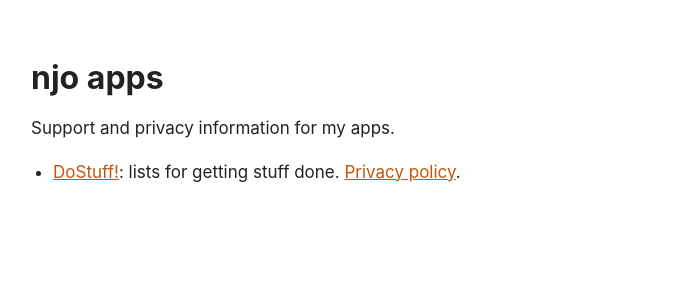
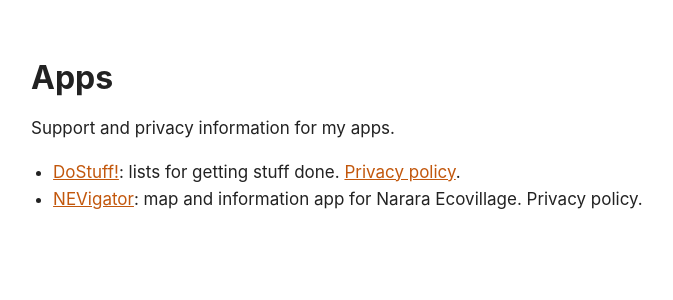
Before and after one commit to mark-dale/njo.site, a Jekyll site: the page built from index.md, in a window 1280 px wide. Shown: the top 300 px of the page, without its empty margins (269-942 px from the left). Built offline with Jekyll 4.4.1, drawn with Linux system fonts in a browser that asks for light colours; our own code applies the rules of GitHub Pages for plain Markdown files.

Commit message:
Update index.md with title and apps header
Added title metadata and updated header for apps section.

```diff
--- a/index.md
+++ b/index.md
@@ -1,5 +1,9 @@
-# njo apps
+---
+title: Apps
+---
+# Apps
 
 Support and privacy information for my apps.
 
 - [DoStuff!](dostuff/): lists for getting stuff done. [Privacy policy](dostuff/privacy).
+- [NEVigator](nevigator/privacy): map and information app for Narara Ecovillage. Privacy policy.
```
